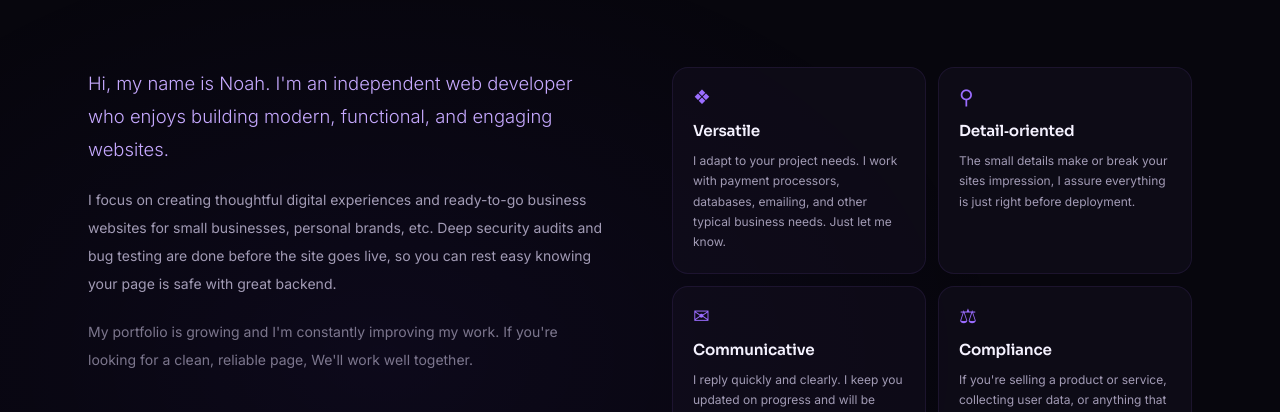
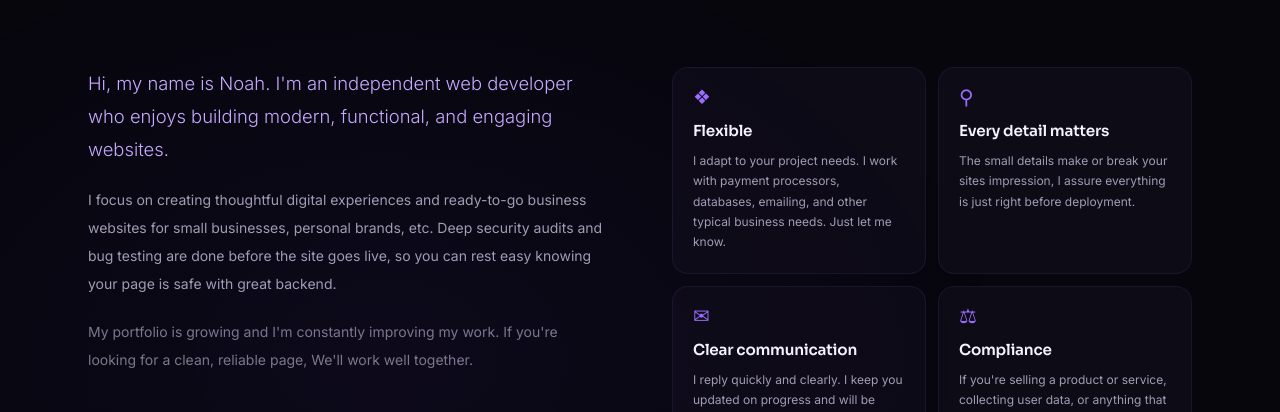
Before and after one commit to doptt/kodachidev, a React (Vite) app: page / in a window 1280 px wide. Shown: the part 3080-3492 px from the top of the page. Built offline with nearby package versions, Linux system fonts and the light colour scheme; the HTML template or start-up script is replaced by a standard one.

Commit message:
Update About.tsx

```diff
--- a/src/components/About.tsx
+++ b/src/components/About.tsx
@@ -15,17 +15,17 @@ const stack = [
 
 const traits = [
   {
-    label: 'Versatile',
+    label: 'Flexible',
     detail: 'I adapt to your project needs. I work with payment processors, databases, emailing, and other typical business needs. Just let me know.',
     glyph: '❖\uFE0E',
   },
   {
-    label: 'Detail‑oriented',
+    label: 'Every detail matters',
     detail: 'The small details make or break your sites impression, I assure everything is just right before deployment.',
     glyph: '⚲\uFE0E',
   },
   {
-    label: 'Communicative',
+    label: 'Clear communication',
     detail: 'I reply quickly and clearly. I keep you updated on progress and will be frequently asking questions to assure your vision is being met.',
     glyph: '✉\uFE0E',
   },
@@ -60,7 +60,7 @@ export default function About() {
             color: '#F5F2FF',
           }}>
             Thoughtful design.{' '}
-            <span className="text-gradient"> Solid engineering.</span>
+            <span className="text-gradient">Solid engineering.</span>
           </h2>
         </Reveal>
 
```
